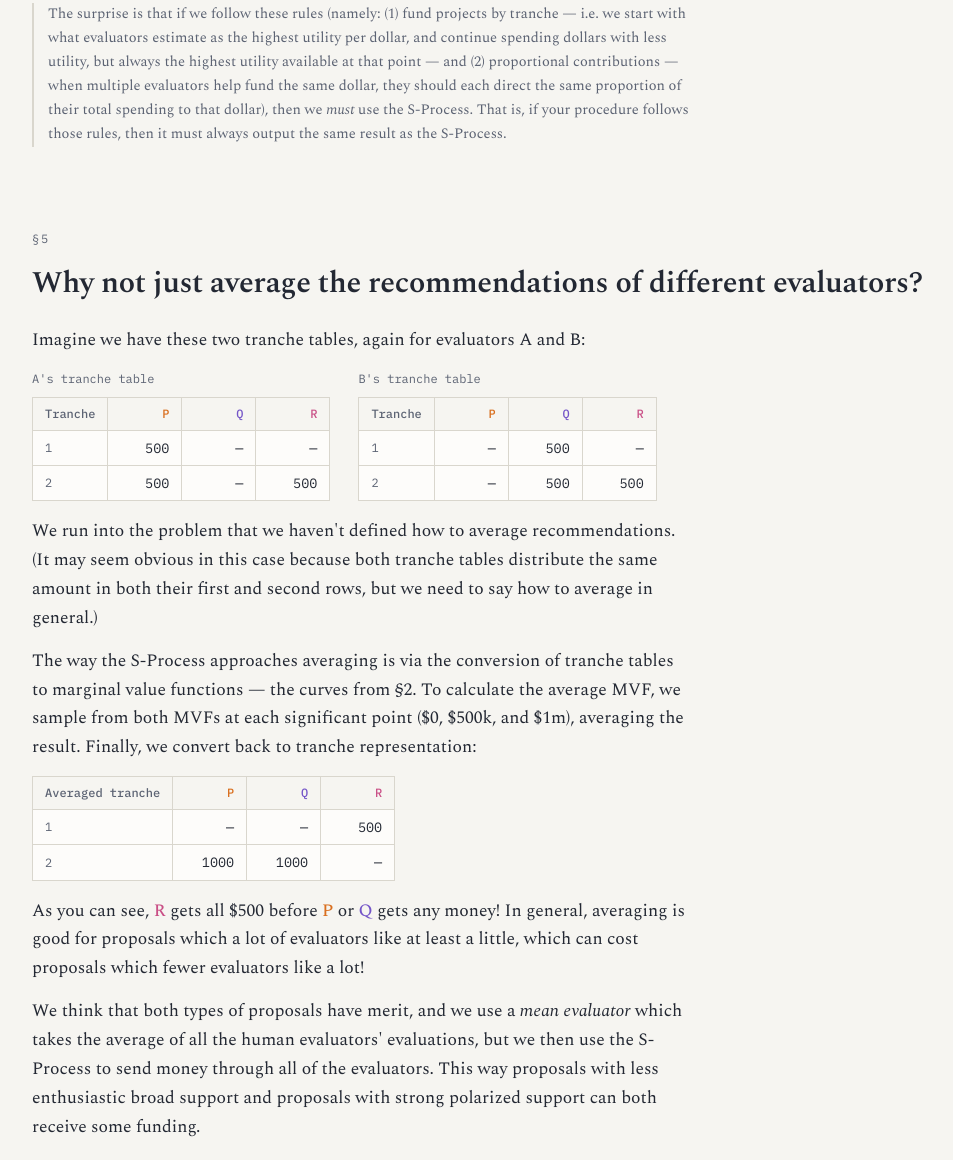
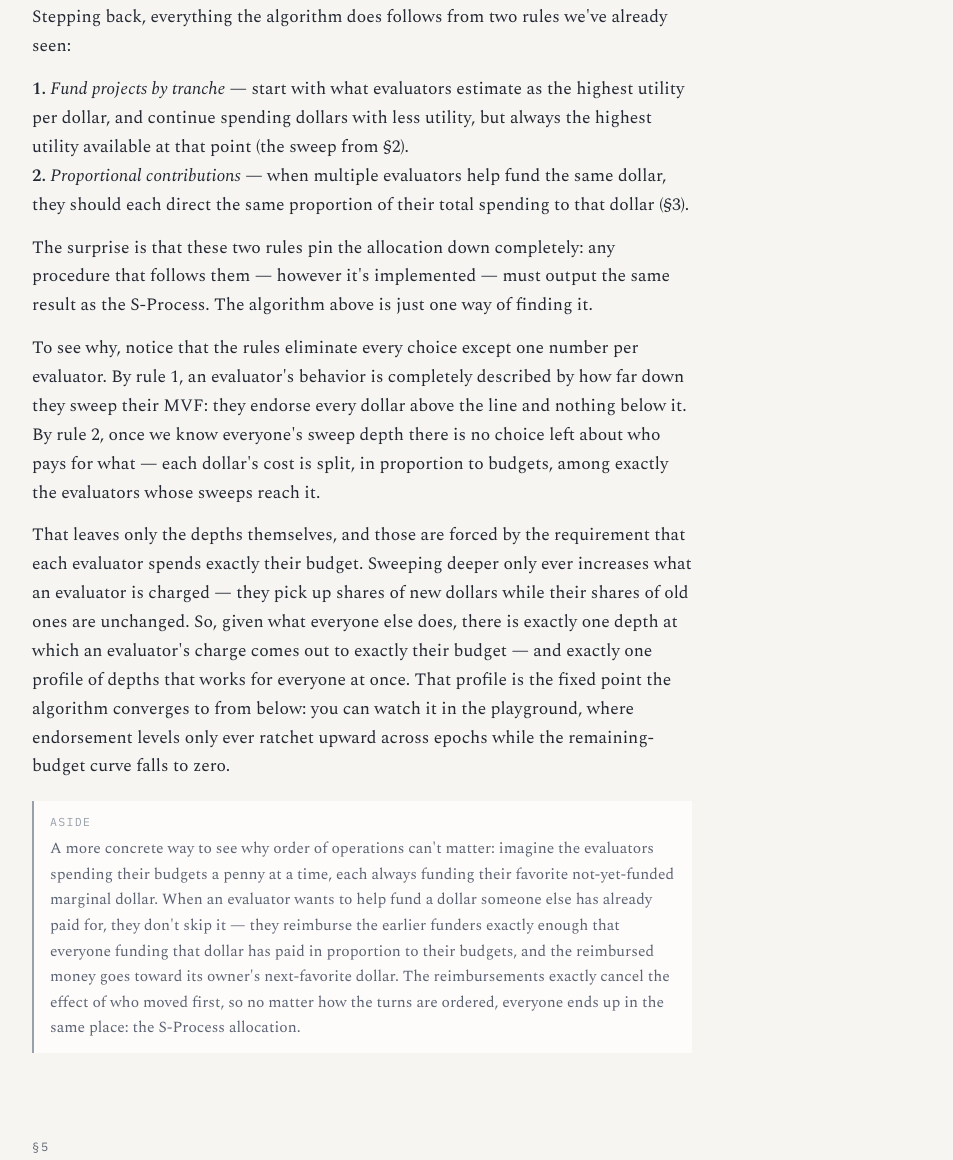
Before and after one commit to joelburget/s-process-explainer, a website built with Vite: page index.html in a window 1280 px wide. Shown: the part 6622-7782 px from the top of the page, without its empty margins (152-1105 px from the left). Built offline with nearby package versions, Linux system fonts and the light colour scheme.

Commit message:
Add explanation of uniqueness.

```diff
--- a/index.html
+++ b/index.html
@@ -43,8 +43,8 @@
                         >
                         to allocate between proposals
                         <span class="col-p">P</span> and
-                        <span class="col-q">Q</span>. Both evaluators really want
-                        to support <span class="col-p">P</span>, so
+                        <span class="col-q">Q</span>. Both evaluators really
+                        want to support <span class="col-p">P</span>, so
                         <span class="col-p">P</span> is initially the highest
                         priority for both evaluators. But
                         <span class="col-p">P</span> is just one guy with a
@@ -367,17 +367,17 @@
                         (before the first dollar went to
                         <span class="col-q">Q</span>). Hence the concept of
                         <span class="term">endorsement levels</span>: how much
-                        each evaluator ensured that each proposal would
-                        receive, whether they were paying for it or someone else
-                        was. The amount actually deducted from a evaluator's
-                        budget is their <span class="term">contribution</span>.
+                        each evaluator ensured that each proposal would receive,
+                        whether they were paying for it or someone else was. The
+                        amount actually deducted from a evaluator's budget is
+                        their <span class="term">contribution</span>.
                     </p>
                     <p>
-                        Since we have two evaluators, each endorsed dollar
-                        might only "cost" ½ of that, if both evaluators agree
-                        on how it should be spent (in general, endorsement
-                        levels can be up to <em>n</em> times contributions, if
-                        there are <em>n</em> evaluators). We can create an
+                        Since we have two evaluators, each endorsed dollar might
+                        only "cost" ½ of that, if both evaluators agree on how
+                        it should be spent (in general, endorsement levels can
+                        be up to <em>n</em> times contributions, if there are
+                        <em>n</em> evaluators). We can create an
                         endorsement-levels table, and compare it to the
                         contributions table:
                     </p>
@@ -454,8 +454,8 @@
                 <h3>Proportional contributions</h3>
 
                 <p>
-                    When several evaluators endorse the same dollar, who pays how
-                    much of it? The rule is:
+                    When several evaluators endorse the same dollar, who pays
+                    how much of it? The rule is:
                     <strong>in proportion to their budgets</strong>. In the case
                     above, both evaluators have the same budget, so they have
                     equal accountability for any dollar they both endorse, but
@@ -538,14 +538,14 @@
                         additional $250.
                     </p>
                     <p>
-                        So the algorithm iteratively increases each
-                        evaluator's endorsement level by the maximum safe
-                        amount, converging on the endorsement levels which cause
-                        them all to spend their whole budget. You might imagine
-                        this as a kind of simulation: we simulate what each
-                        evaluator would do with a larger budget than they're
-                        actually in charge of, then charge them only for the
-                        part of it they're responsible for.
+                        So the algorithm iteratively increases each evaluator's
+                        endorsement level by the maximum safe amount, converging
+                        on the endorsement levels which cause them all to spend
+                        their whole budget. You might imagine this as a kind of
+                        simulation: we simulate what each evaluator would do
+                        with a larger budget than they're actually in charge of,
+                        then charge them only for the part of it they're
+                        responsible for.
                     </p>
                     <p>
                         The playground below runs a real implementation. Pick a
@@ -657,20 +657,71 @@
                 </div>
 
                 <div class="prose">
-                    <p class="footnote">
-                        The surprise is that if we follow these rules (namely:
-                        (1) fund projects by tranche — i.e. we start with what
-                        evaluators estimate as the highest utility per dollar,
-                        and continue spending dollars with less utility, but
-                        always the highest utility available at that point — and
-                        (2) proportional contributions — when multiple
-                        evaluators help fund the same dollar, they should each
-                        direct the same proportion of their total spending to
-                        that dollar), then we <em>must</em> use the S-Process.
-                        That is, if your procedure follows those rules, then it
-                        must always output the same result as the S-Process.
+                    <p>
+                        Stepping back, everything the algorithm does follows
+                        from two rules we've already seen:
+                    </p>
+                    <p>
+                        <strong>1.</strong> <em>Fund projects by tranche</em> —
+                        start with what evaluators estimate as the highest
+                        utility per dollar, and continue spending dollars with
+                        less utility, but always the highest utility available
+                        at that point (the sweep from §2).<br />
+                        <strong>2.</strong> <em>Proportional contributions</em>
+                        — when multiple evaluators help fund the same dollar,
+                        they should each direct the same proportion of their
+                        total spending to that dollar (§3).
+                    </p>
+                    <p>
+                        The surprise is that these two rules pin the allocation
+                        down completely: any procedure that follows them —
+                        however it's implemented — must output the same result
+                        as the S-Process. The algorithm above is just one way of
+                        finding it.
+                    </p>
+                    <p>
+                        To see why, notice that the rules eliminate every choice
+                        except one number per evaluator. By rule 1, an
+                        evaluator's behavior is completely described by how far
+                        down they sweep their MVF: they endorse every dollar
+                        above the line and nothing below it. By rule 2, once we
+                        know everyone's sweep depth there is no choice left
+                        about who pays for what — each dollar's cost is split,
+                        in proportion to budgets, among exactly the evaluators
+                        whose sweeps reach it.
+                    </p>
+                    <p>
+                        That leaves only the depths themselves, and those are
+                        forced by the requirement that each evaluator spends
+                        exactly their budget. Sweeping deeper only ever
+                        increases what an evaluator is charged — they pick up
+                        shares of new dollars while their shares of old ones are
+                        unchanged. So, given what everyone else does, there is
+                        exactly one depth at which an evaluator's charge comes
+                        out to exactly their budget — and exactly one profile of
+                        depths that works for everyone at once. That profile is
+                        the fixed point the algorithm converges to from below:
+                        you can watch it in the playground, where endorsement
+                        levels only ever ratchet upward across epochs while the
+                        remaining-budget curve falls to zero.
                     </p>
                 </div>
+
+                <aside class="aside">
+                    <span class="aside-label">Aside</span>
+                    A more concrete way to see why order of operations can't
+                    matter: imagine the evaluators spending their budgets a
+                    penny at a time, each always funding their favorite
+                    not-yet-funded marginal dollar. When an evaluator wants to
+                    help fund a dollar someone else has already paid for, they
+                    don't skip it — they reimburse the earlier funders exactly
+                    enough that everyone funding that dollar has paid in
+                    proportion to their budgets, and the reimbursed money goes
+                    toward its owner's next-favorite dollar. The reimbursements
+                    exactly cancel the effect of who moved first, so no matter
+                    how the turns are ordered, everyone ends up in the same
+                    place: the S-Process allocation.
+                </aside>
             </section>
 
             <!-- ================= §5 ================= -->
@@ -843,12 +894,12 @@
                         matching pledge (for every $1 SFF gives to them, they'll
                         receive some amount of money from other donors). We
                         created a set of
-                        <span class="term">matching evaluators</span> by
-                        taking the tranche tables of regular evaluators and
-                        adjusting them to account for the extra value some
-                        dollars provide due to matching. We then ran an
-                        S-Process, where both regular evaluators and matching
-                        evaluators both receive some budget.
+                        <span class="term">matching evaluators</span> by taking
+                        the tranche tables of regular evaluators and adjusting
+                        them to account for the extra value some dollars provide
+                        due to matching. We then ran an S-Process, where both
+                        regular evaluators and matching evaluators both receive
+                        some budget.
                     </p>
                     <p>
                         Finally, the S-Process is a deterministic algorithm
--- a/src/style.css
+++ b/src/style.css
@@ -183,8 +183,6 @@
     font-family: var(--mono); font-size: 12.5px; color: var(--soft);
   }
 
-  .footnote { font-size: 14.5px; color: var(--soft); border-left: 2px solid var(--line); padding-left: 14px; margin: 18px 0; }
-
   .aside {
     max-width: 660px; margin: 20px 0; padding: 12px 16px;
     background: var(--panel); border-left: 2px solid var(--hold);
```
